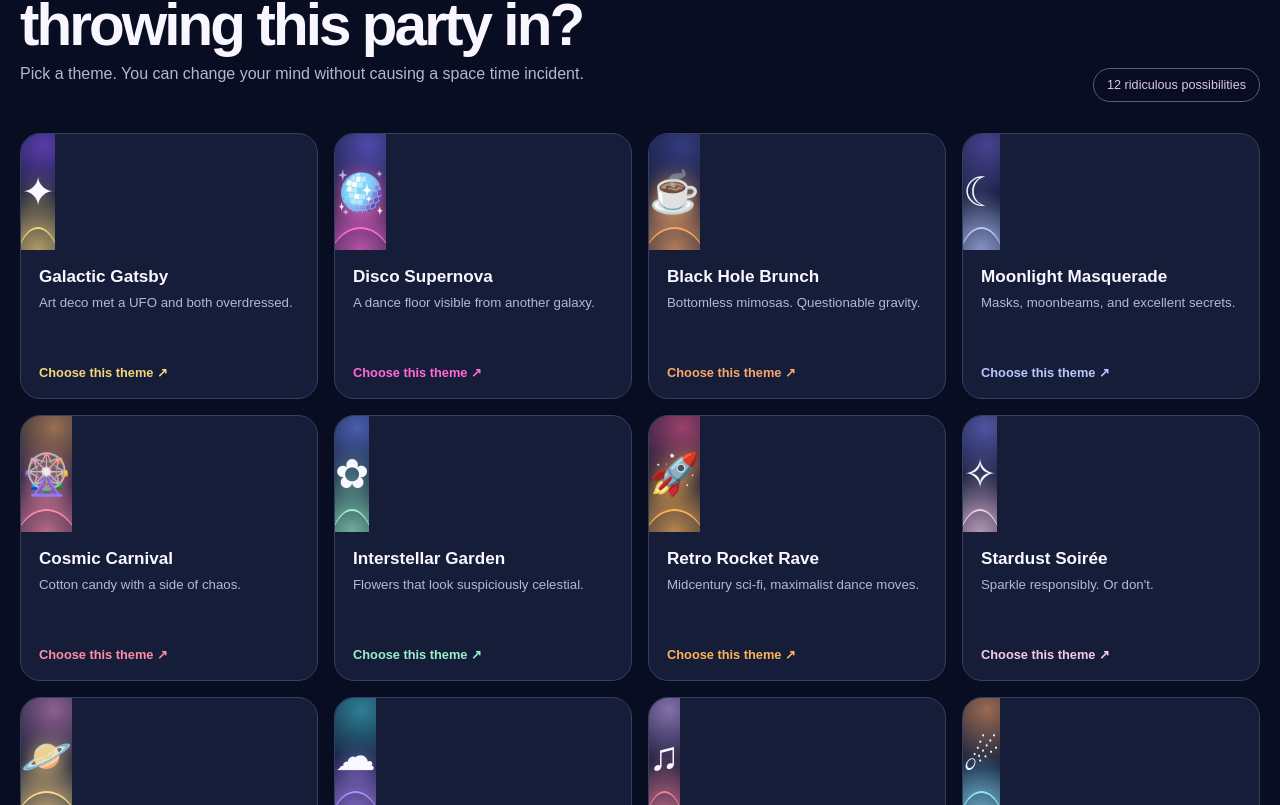
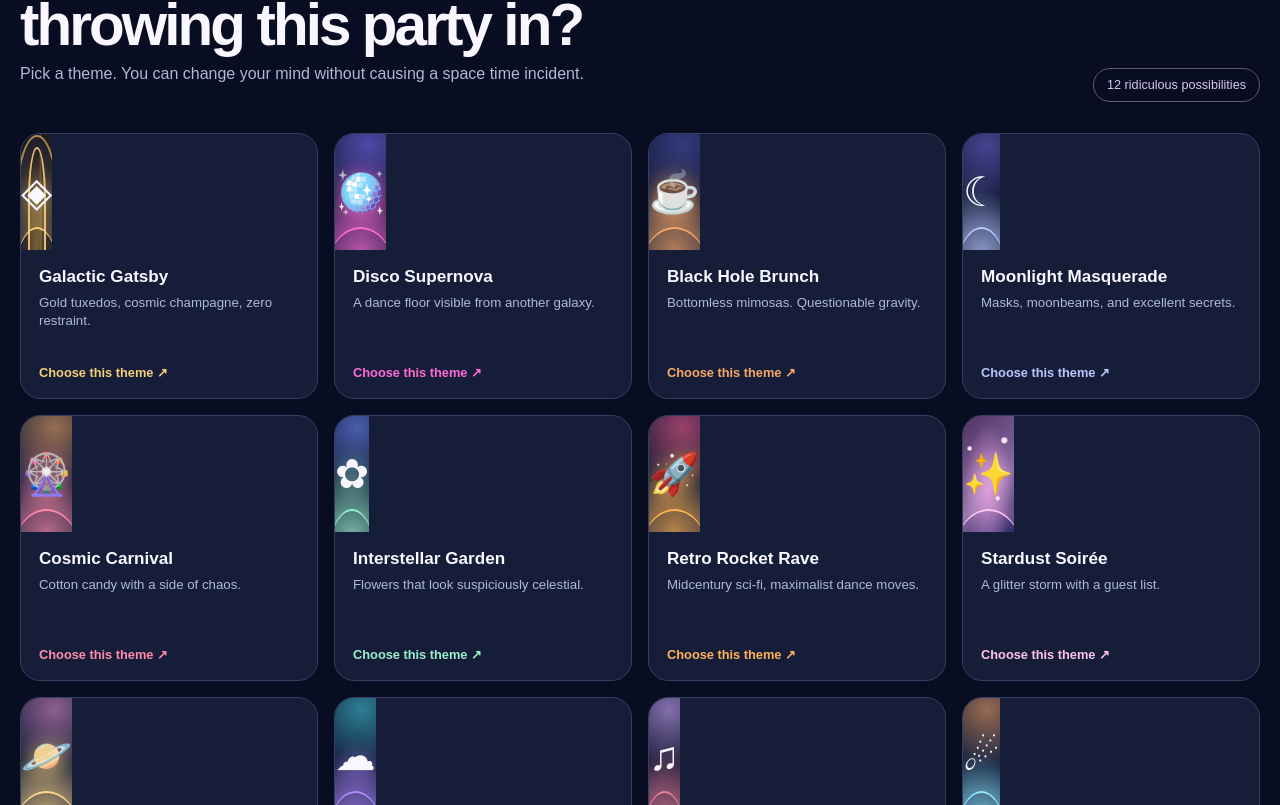
Before and after one commit to anastasiyaglegg/eventhorizon, a Next.js app: page / in a window 1280 px wide. Shown: the part 1115-1920 px from the top of the page. Built offline with nearby package versions, Linux system fonts and the light colour scheme; no server answers.

Commit message:
Unify cosmic styling across event views

```diff
--- a/src/app/globals.css
+++ b/src/app/globals.css
@@ -1,17 +1,17 @@
 :root {
-  --ink: #172033;
-  --muted: #63718a;
-  --line: #dbe3ef;
-  --panel: #ffffff;
-  --soft: #f4f7fb;
-  --blue: #2458b7;
-  --blue-soft: #eaf1ff;
-  --green: #16724a;
-  --green-soft: #e8f7ef;
-  --amber: #9a5b00;
-  --amber-soft: #fff3d9;
-  --red: #a52b31;
-  --red-soft: #fff0f0;
+  --ink: #f6f4ff;
+  --muted: #b7c3dd;
+  --line: #3c466b;
+  --panel: #161d39;
+  --soft: #202a4a;
+  --blue: #c9acff;
+  --blue-soft: #332b55;
+  --green: #9ce6c7;
+  --green-soft: #1b3e3b;
+  --amber: #f5cc87;
+  --amber-soft: #403426;
+  --red: #ffb5bd;
+  --red-soft: #482b3b;
 }
 
 * { box-sizing: border-box; }
@@ -19,7 +19,7 @@
 body {
   margin: 0;
   color: var(--ink);
-  background: #f0f4f9;
+  background: radial-gradient(circle at 80% -15%, #2c2854 0, transparent 39%), #0b1025;
   font-family: Arial, Helvetica, sans-serif;
 }
 
@@ -253,3 +253,57 @@ p { line-height: 1.55; }
 @media (max-width: 700px) { .site-nav { display: block; padding: 15px 16px; }.site-nav-links { margin-top: 10px; overflow-x: auto; flex-wrap: nowrap; }.site-nav-links a { white-space: nowrap; padding: 8px 10px; }.cosmos-hero { min-height: 670px; }.cosmos-hero-content { padding: 80px 0 175px; }.theme-section { padding-top: 55px; }.theme-section-head { display: block; }.theme-counter { display: inline-block; margin-bottom: 12px; }.theme-grid { grid-template-columns: repeat(2,minmax(0,1fr)); }.theme-next, .cosmos-footer, .workspace-heading { display: block; }.theme-next .cosmos-button { margin-top: 18px; }.cosmos-footer div { margin-top: 12px; }.calendar-day { min-height: 72px; padding: 4px; }.calendar-chip { font-size: .55rem; }.conflict-summary { gap: 6px; }.conflict-summary > div { padding: 10px; }.rules-grid { grid-template-columns: 1fr; } }
 @media (max-width: 450px) { .theme-grid { grid-template-columns: 1fr; }.calendar-day { min-height: 58px; }.calendar-day-items { display: none; } }
 @media (prefers-reduced-motion: reduce) { .star-field i, .horizon-line, .horizon-glow, .cosmos-orb { animation: none; }.theme-card, .cosmos-button { transition: none; } }
+
+/* The planning workspace shares the same night sky, violet, and gold language. */
+.page-shell { min-height: calc(100vh - 74px); }
+.panel, .calendar-panel, .conflict-summary > div, .booking-dialog {
+  color: var(--ink); background: var(--panel); border-color: var(--line);
+  box-shadow: 0 18px 45px #03071344;
+}
+.fact, .comparison-card, .metric, .calendar-day, .calendar-icon-button,
+.vendor-name-search, .planned-item { color: var(--ink); background: var(--soft); border-color: var(--line); }
+.comparison-card.proposed { background: #342b5e; border-color: #8062bd; }
+.field input, .calendar-form input, .booking-row select {
+  color: var(--ink); background: #111a34; border-color: #617096; color-scheme: dark;
+}
+.field input::placeholder, .calendar-form input::placeholder { color: #9caacc; }
+.primary-button { color: #16132b; background: linear-gradient(110deg, #f8d9a1, #dcb7fa); }
+.secondary-button { color: var(--ink); background: #30395c; border: 1px solid #68729b; }
+.decision-button.approve { color: #102b28; background: #9ce6c7; }
+.decision-button.reject { color: #341820; background: #ffc1ca; }
+.tag.unknown { color: var(--muted); background: #30395c; }
+.calendar-day:hover { background: #2b3559; border-color: #bca0ed; }
+.calendar-day.active { background: #3a315f; border-color: #e9b9f9; }
+.calendar-chip { color: #e4d8ff; background: #433969; }
+.calendar-chip.event { color: #ffe2f6; background: #693d68; }
+.calendar-chip.vendor { color: #d4fff2; background: #245a5a; }
+.finding-card { color: var(--ink); background: #3a2b3b; border-color: #a56872; }
+.finding-card.check { background: #3c3728; border-color: #b39557; }
+.booking-conflict { color: #ffd1d6; background: #482b3b; border-color: #ef899d; }
+.booking-missing { color: #ffb5bd; }
+.alert { border-color: #b26a7c; }.success { border-color: #6bb79d; }
+.risk-item { border-color: #ae8b57; }
+.task-item { border-left-color: #d9b9f2; }
+a { color: #d8b9ff; }
+a:hover { color: #ffe0b6; }
+.site-nav a, .cosmos-footer a, .cosmos-button { color: inherit; }
+.cosmos-button { color: #19203b; }
+
+/* Gatsby has deco arches and gold; Stardust is a pink glitter cloud. */
+.theme-card[data-theme-id="galactic-gatsby"] .theme-sky {
+  background: repeating-linear-gradient(90deg, transparent 0 18px, #cda75d38 19px 20px, transparent 21px 38px),
+    radial-gradient(ellipse at 50% 100%, #d5a94d77, transparent 66%),
+    linear-gradient(145deg, #101322, #3c2c27 70%, #171821);
+}
+.theme-card[data-theme-id="galactic-gatsby"] .theme-sky::before {
+  content: ""; position: absolute; top: 11%; width: 44%; height: 104px;
+  border: 2px solid #e6bf74; border-bottom: 0; border-radius: 100% 100% 0 0;
+  box-shadow: 0 0 28px #f6ce6b55, 0 0 0 10px #1b1b2a, 0 0 0 12px #aa884d;
+}
+.theme-card[data-theme-id="stardust-soiree"] .theme-sky {
+  background: radial-gradient(circle at 13% 28%, #fff 0 1px, transparent 3px),
+    radial-gradient(circle at 81% 21%, #ffe6fa 0 2px, transparent 4px),
+    radial-gradient(circle at 68% 71%, #fff 0 1px, transparent 3px),
+    radial-gradient(ellipse at 50% 65%, #f9a5edaa, transparent 65%),
+    linear-gradient(135deg, #523363, #82679f 60%, #332b67);
+}
--- a/src/app/page.tsx
+++ b/src/app/page.tsx
@@ -4,14 +4,14 @@ import Link from "next/link";
 import { useEventPlan } from "../client/event-plan";
 
 const themes = [
-  { id: "galactic-gatsby", icon: "✦", name: "Galactic Gatsby", line: "Art deco met a UFO and both overdressed.", colors: ["#f6d57c", "#8c55fa"] },
+  { id: "galactic-gatsby", icon: "◈", name: "Galactic Gatsby", line: "Gold tuxedos, cosmic champagne, zero restraint.", colors: ["#f4cf79", "#8f672e"] },
   { id: "disco-supernova", icon: "🪩", name: "Disco Supernova", line: "A dance floor visible from another galaxy.", colors: ["#ff6bd6", "#7b6dff"] },
   { id: "black-hole-brunch", icon: "☕", name: "Black Hole Brunch", line: "Bottomless mimosas. Questionable gravity.", colors: ["#f9a86a", "#4d52ae"] },
   { id: "moonlight-masquerade", icon: "☾", name: "Moonlight Masquerade", line: "Masks, moonbeams, and excellent secrets.", colors: ["#b9c7ff", "#6f5fd0"] },
   { id: "cosmic-carnival", icon: "🎡", name: "Cosmic Carnival", line: "Cotton candy with a side of chaos.", colors: ["#ff8caa", "#fbad63"] },
   { id: "interstellar-garden", icon: "✿", name: "Interstellar Garden", line: "Flowers that look suspiciously celestial.", colors: ["#9af0cc", "#708dff"] },
   { id: "retro-rocket-rave", icon: "🚀", name: "Retro Rocket Rave", line: "Midcentury sci-fi, maximalist dance moves.", colors: ["#ffb354", "#ff5c8f"] },
-  { id: "stardust-soiree", icon: "✧", name: "Stardust Soirée", line: "Sparkle responsibly. Or don't.", colors: ["#f7cbe7", "#7b7fea"] },
+  { id: "stardust-soiree", icon: "✨", name: "Stardust Soirée", line: "A glitter storm with a guest list.", colors: ["#ffc4ec", "#bda9ff"] },
   { id: "saturn-sweet-sixteen", icon: "🪐", name: "Saturn's Sweet Sixteen", line: "The rings are not optional accessories.", colors: ["#ffd889", "#e893d0"] },
   { id: "nebula-nonsense", icon: "☁", name: "Nebula Nonsense", line: "A very serious excuse for dramatic fog.", colors: ["#b28bff", "#42c9d7"] },
   { id: "orbiting-opera", icon: "♫", name: "Orbiting Opera", line: "Big feelings. Bigger chandeliers.", colors: ["#ef7f97", "#d8adff"] },
@@ -49,7 +49,7 @@ export default function Home() {
         <span className="theme-counter">12 ridiculous possibilities</span>
       </div>
       <div className="theme-grid">{themes.map(theme => <button
-        key={theme.id} type="button" className={`theme-card ${plan.themeId === theme.id ? "selected" : ""}`}
+        key={theme.id} type="button" data-theme-id={theme.id} className={`theme-card ${plan.themeId === theme.id ? "selected" : ""}`}
         style={{ "--theme-a": theme.colors[0], "--theme-b": theme.colors[1] } as React.CSSProperties}
         aria-pressed={plan.themeId === theme.id} onClick={() => setField("themeId")(theme.id)}>
         <span className="theme-sky"><span className="theme-icon" aria-hidden="true">{theme.icon}</span></span>
```
